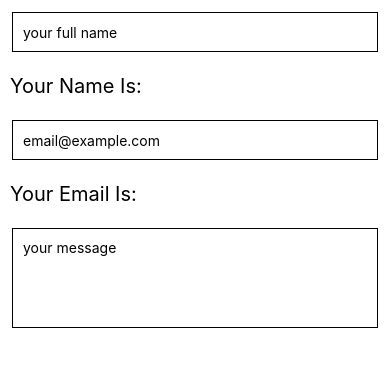
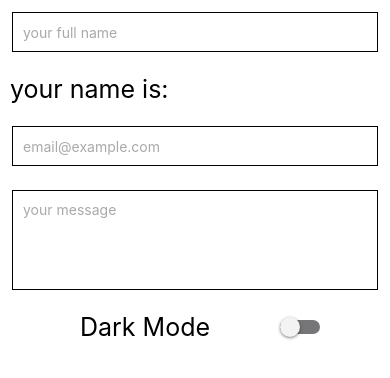
Before and after one commit to muazimmaqbool/React-Native-Tutorials, a React Native app: screen / in a window 390 px wide. Shown: the top 378 px of the page. Built offline with nearby package versions, Linux system fonts and the light colour scheme.

Commit message:
Switch in rn

```diff
--- a/App.js
+++ b/App.js
@@ -233,8 +233,8 @@ const App = () => {
       {/*Inputs and Forms in React Native */}
       {/* <B_TextInput/> */}
       {/* <C_TextInput_props/> */}
-      <D_MultiLine_TextInput/>
-      {/* <E_Switch/> */}
+      {/* <D_MultiLine_TextInput/> */}
+      <E_Switch/>
       {/* <F_LoginForm/> */}
       {/* <G_KeyboardAvoidingView/> */}
       {/* <H_FormValidation/> */}
```
Also changed, not shown: Inputs and Forms/E_Switch.js (+4 -4 lines).
